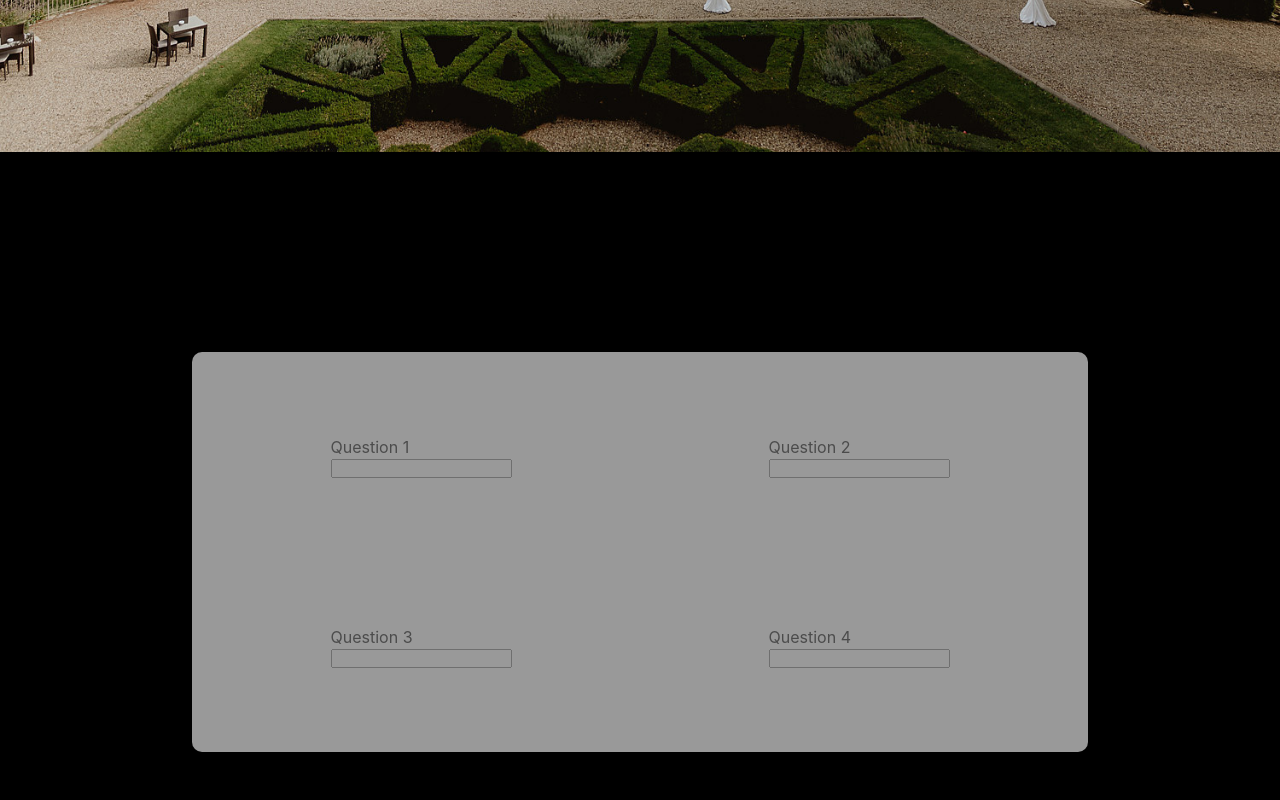
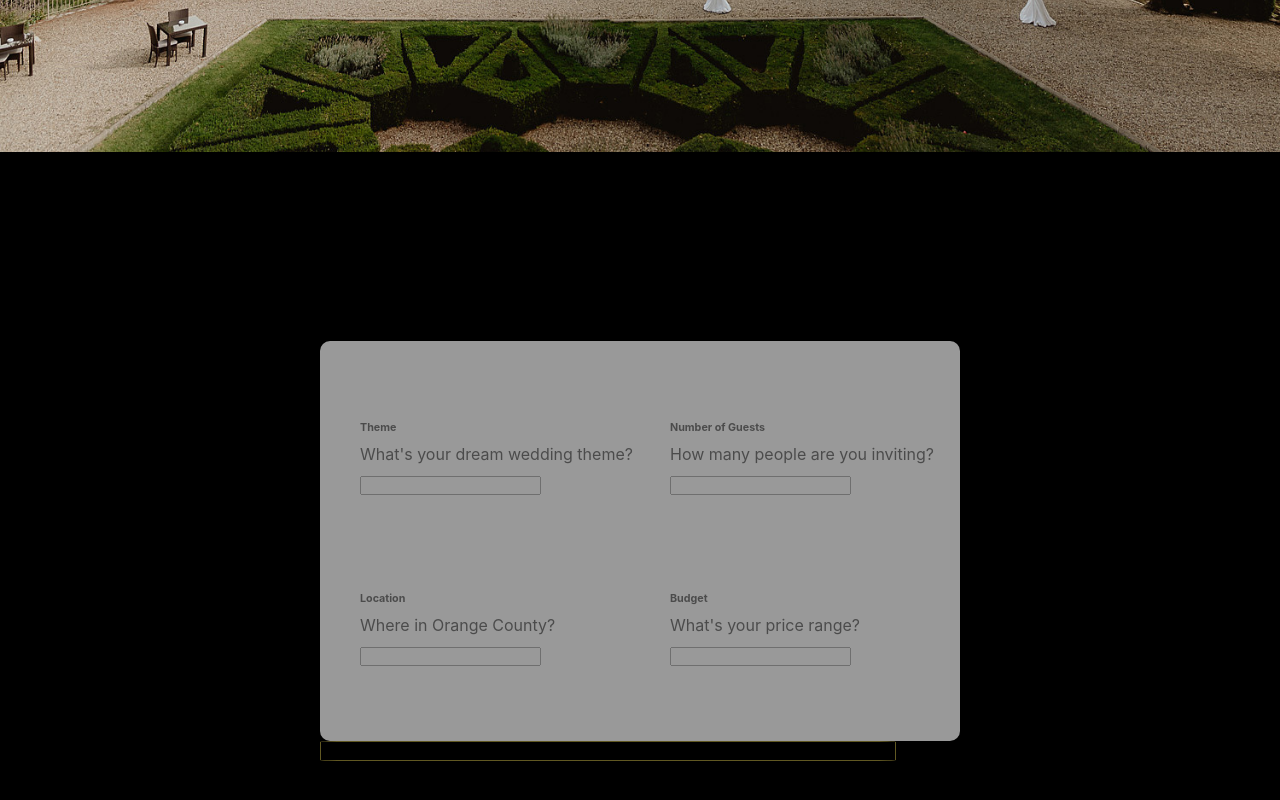
Before and after one commit to mingjia-wang/wedding-app, a React (Create React App) app in the folder app/: page / in a window 1280 px wide. Shown: the part 648-1448 px from the top of the page. Built offline with nearby package versions, Linux system fonts and the light colour scheme.

Commit message:
Saving my work before I start mesing with form-panel

```diff
--- a/app/src/pages/Home.css
+++ b/app/src/pages/Home.css
@@ -84,22 +84,52 @@ h1 {
   justify-content: center;
 }
 
+.form-panel {
+
+}
+
 .form-container {
   background-color: white;
-  width: 70vw;
+  width: 50vw;
   height: 50vh;
   justify-self: center;
   align-self: center;
   display: grid;
   grid-template-columns: 50% 50%;
-  grid-template-rows: 50% 50%;
+  grid-template-rows: 45% 45% 10%;
   opacity: 60%;
   border-radius: 10px;
   padding: 10px;
 }
 
 .input-box {
-  margin: auto;
+  margin-left: 30px;
+  margin-top: 70px;
   background-color: white;
   opacity: 50%;
 }
+
+.input-box h6, .input-box p {
+  margin-bottom: 10px;
+}
+
+.question {
+  color: black;
+}
+
+#submit {
+  grid-row: 3;
+  /* grid-column: 2; */
+  /* width: 100px; */
+  width: 90%;
+  height: 20px;
+  margin: auto;
+  background-color: Transparent;
+  background-repeat:no-repeat;
+  border: 1px solid #615822;
+  cursor:pointer;
+  overflow: hidden;
+  padding: 5px;
+  text-align: center;
+  border-radius: 5%;
+}
--- a/app/src/pages/Home.js
+++ b/app/src/pages/Home.js
@@ -22,23 +22,30 @@ function App() {
         </div>
       </div>
       <div className='form' id='form' ref={formRef}>
+        <div className='form-panel'>
         <div className='form-container'>
           <div className='input-box'>
-            <p className='question'>Question 1</p>
-            <input></input>
+            <h6 className='q-label'>Theme</h6>
+            <p className='question'>What's your dream wedding theme?</p>
+            <input type='text'></input>
           </div>
           <div className='input-box'>
-            <p className='question'>Question 2</p>
-            <input></input>
+          <h6 className='q-label'>Number of Guests</h6>
+            <p className='question'>How many people are you inviting?</p>
+            <input type='text'></input>
           </div>
           <div className='input-box'>
-            <p className='question'>Question 3</p>
-            <input></input>
+            <h6 className='q-label'>Location</h6>
+            <p className='question'>Where in Orange County?</p>
+            <input type='text'></input>
           </div>
           <div className='input-box'>
-            <p className='question'>Question 4</p>
-            <input></input>
+            <h6 className='q-label'>Budget</h6>
+            <p className='question'>What's your price range?</p>
+            <input type='text'></input>
           </div>
+        </div>
+        <button id='submit'>Let's go!</button>
         </div>
       </div>
     </div>
```
